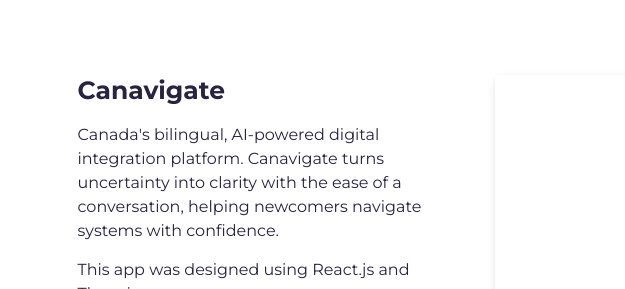
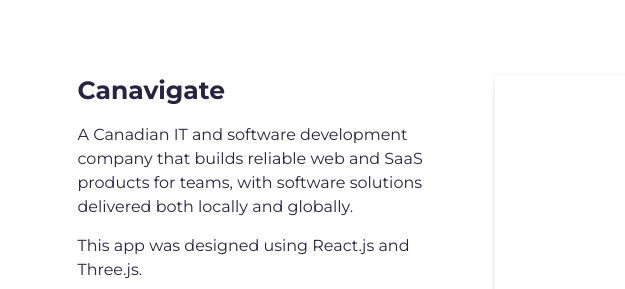
Before and after one commit to vincey101/portfolio, a website built with Parcel: page src/index.html in a window 1280 px wide. Shown: the part 2680-2969 px from the top of the page, 0-625 px from the left. Built offline with nearby package versions, Linux system fonts and the light colour scheme; grey boxes are pictures that could not be loaded.

Commit message:
updating project section

```diff
--- a/src/index.html
+++ b/src/index.html
@@ -209,9 +209,8 @@
               <h3 class="project-wrapper__text-title">Canavigate</h3>
               <div>
                 <p class="mb-4">
-                  Canada's bilingual, AI-powered digital integration platform.
-                  Canavigate turns uncertainty into clarity with the ease of a conversation, helping newcomers navigate
-                  systems with confidence.
+                  A Canadian IT and software development company that builds reliable web and SaaS products for teams,
+                  with software solutions delivered both locally and globally.
                 </p>
                 <p>
                   This app was designed using React.js and Three.js.
```
Also changed, not shown: 1 other file.
